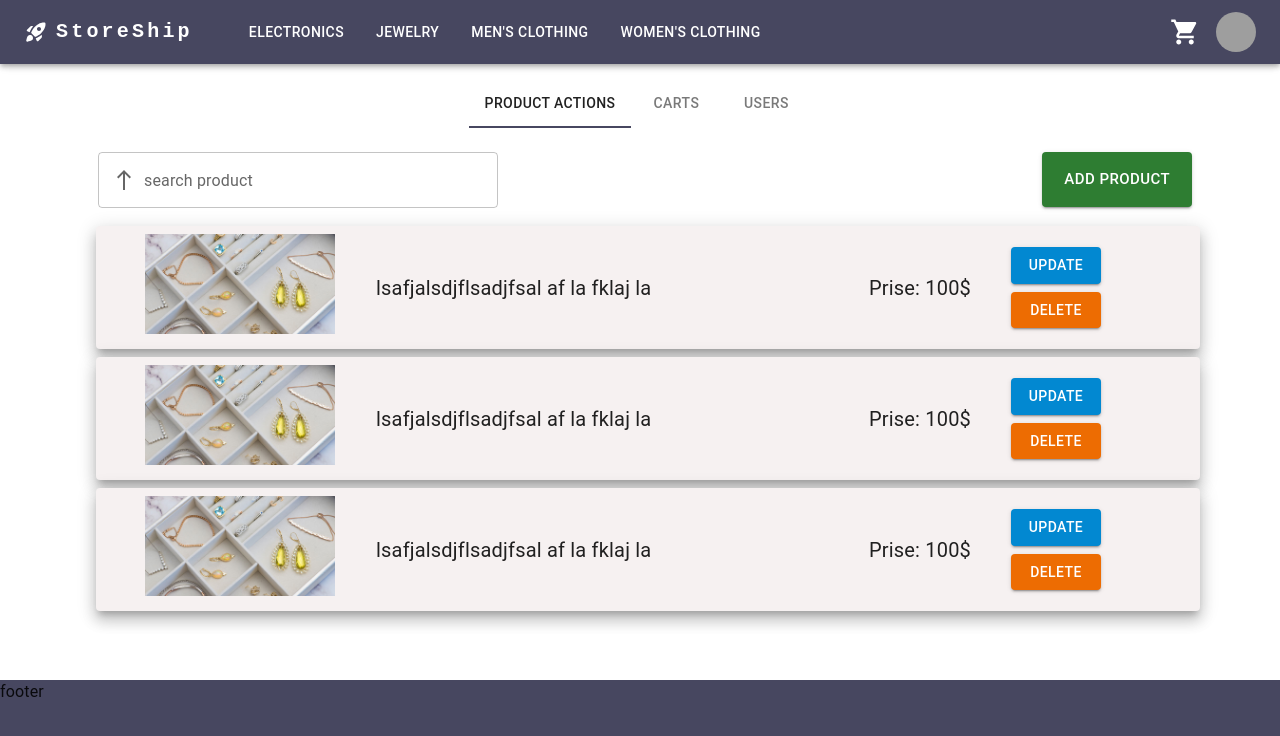
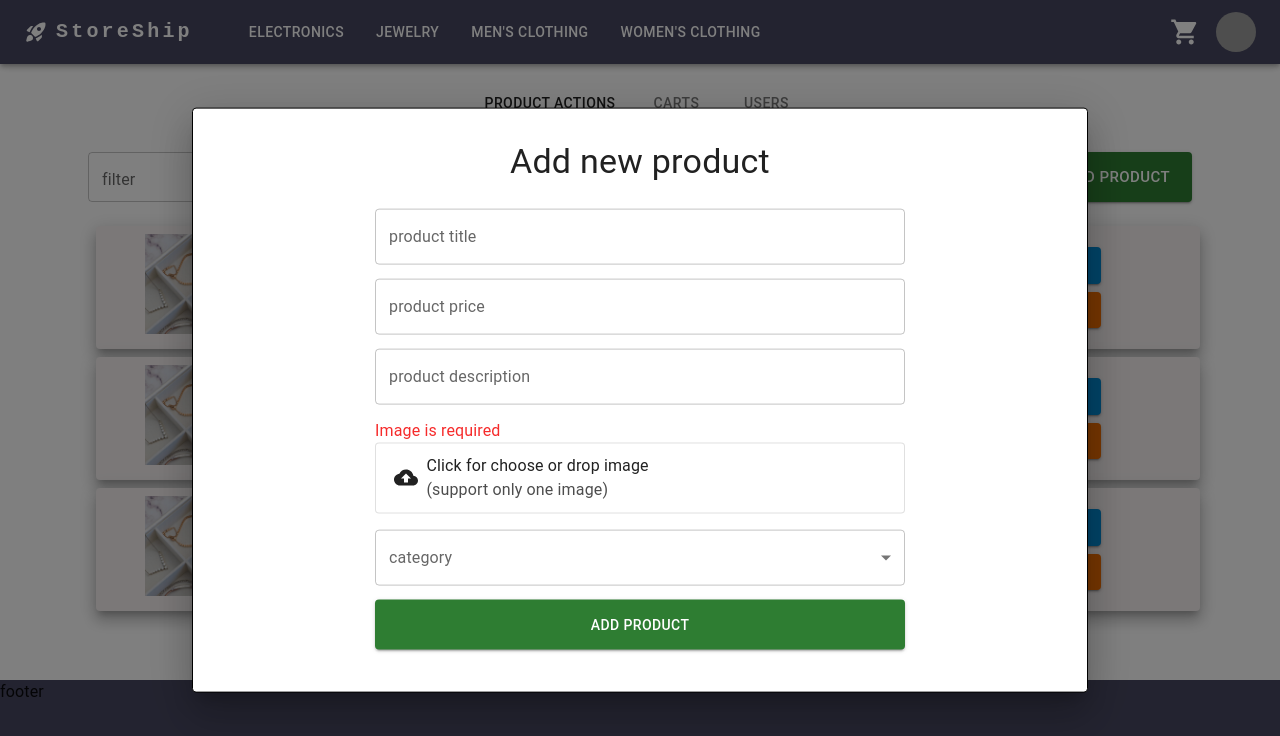
Before and after one commit to SmorzhaniukCinis/storeship, a React (Create React App) app: page /admin in a window 1280 px wide. Shown: the top 736 px of the page. Built offline with nearby package versions, Linux system fonts and the light colour scheme; grey boxes are pictures that could not be loaded.

Commit message:
work with add new product modal

```diff
--- a/package.json
+++ b/package.json
@@ -22,6 +22,7 @@
     "match-sorter": "^6.3.1",
     "react": "^18.2.0",
     "react-dom": "^18.2.0",
+    "react-dropzone": "^14.2.3",
     "react-hook-form": "^7.39.4",
     "react-redux": "^8.0.5",
     "react-router-dom": "^6.4.3",
--- /dev/null
+++ b/src/components/AdminPanel/AddProductPanel.tsx
@@ -0,0 +1,43 @@
+import React from 'react';
+import Backdrop from '@mui/material/Backdrop';
+import Modal from '@mui/material/Modal';
+import Fade from '@mui/material/Fade';
+import Button from '@mui/material/Button';
+import Typography from '@mui/material/Typography';
+import {Paper} from "@mui/material";
+import {NewProductModal} from "./NewProductModal";
+
+
+export const AddProductPanel = () => {
+
+    const [open, setOpen] = React.useState(true);
+    const openProductModal = () => setOpen(true);
+    const closeProductModal = () => setOpen(false);
+
+
+    return (
+        <>
+            <Button onClick={openProductModal}
+                    sx={{mb: 1, height: 50}}
+                    size='large'
+                    variant='contained'
+                    color={'success'}
+            >
+                add product
+            </Button>
+            <Modal
+                aria-labelledby="transition-modal-title"
+                aria-describedby="transition-modal-description"
+                open={open}
+                onClose={closeProductModal}
+                closeAfterTransition
+            >
+                <Fade in={open}>
+                    <div>
+                        <NewProductModal/>
+                    </div>
+                </Fade>
+            </Modal>
+        </>
+    );
+};
--- a/src/components/AdminPanel/AdminProductsActions.tsx
+++ b/src/components/AdminPanel/AdminProductsActions.tsx
@@ -3,22 +3,18 @@ import Button from "@mui/material/Button";
 import {FormControl, InputLabel, OutlinedInput} from "@mui/material";
 import Box from "@mui/material/Box";
 import NorthIcon from "@mui/icons-material/North";
+import {SortBar} from "./SortBar";
+import SearchIcon from '@mui/icons-material/Search';
+import {AdminSearchField} from "./AdminSearchField";
+import {AddProductPanel} from "./AddProductPanel";
 
 export const AdminProductsActions = () => {
+
     return (
         <Box sx={{width: '100%', display: {xs: 'block', md: 'flex'}, justifyContent: 'space-between'}}>
-            <FormControl sx={{m: '0 10px 10px 10px', width: {xs: 200, md: 400}}}>
-                <InputLabel htmlFor="outlined-adornment-amount">
-                    <NorthIcon sx={{mr: 1}}/>
-                    <span style={{position: 'relative', bottom: 6}}>search product</span>
-                </InputLabel>
-                <OutlinedInput
-                    id="outlined-adornment-amount"
-                    label='________________'
-                />
-            </FormControl>
-
-            <Button sx={{mb: 1, height: 55}} size='large' variant='contained' color={'success'}>add product</Button>
+            <SortBar/>
+            <AdminSearchField/>
+            <AddProductPanel/>
         </Box>
     );
 };
--- /dev/null
+++ b/src/components/AdminPanel/AdminSearchField.tsx
@@ -0,0 +1,20 @@
+import React from 'react';
+import {FormControl, InputLabel, OutlinedInput} from "@mui/material";
+import SearchIcon from "@mui/icons-material/Search";
+
+export const AdminSearchField = () => {
+    return (
+        <FormControl sx={{m: {md: '0 10px 15px 10px', xs: '0 0 10px 0'}, width: {xs: '100%', md: 400}}}>
+            <InputLabel htmlFor="outlined-adornment-amount">
+                <SearchIcon sx={{mr: 1}}/>
+                <span style={{position: 'relative', bottom: 8}}>search product</span>
+            </InputLabel>
+            <OutlinedInput
+                size='small'
+                sx={{height: 50}}
+                id="outlined-adornment-amount"
+                label='________________'
+            />
+        </FormControl>
+    );
+};
--- /dev/null
+++ b/src/components/AdminPanel/AdminUserItem.tsx
@@ -0,0 +1,31 @@
+import React from 'react';
+import Grid from "@mui/material/Unstable_Grid2";
+import Typography from "@mui/material/Typography";
+import {Paper} from "@mui/material";
+
+export const AdminUserItem = () => {
+    return (
+        <Paper elevation={10} sx={{display: 'flex', p: '16px 50px', mb: 1, cursor: 'pointer'}}>
+            <Grid container columns={12} width='100%'>
+                <Grid md={4} xs={12} display='flex' justifyContent={{md: 'normal', xs: 'space-around'}}>
+                    <Typography sx={{fontSize: 30,}}>
+                        username
+                    </Typography>
+                </Grid>
+                <Grid md={8}
+                      xs={12}
+                      display='flex'
+                      alignItems='center'
+                      justifyContent={{md: 'normal', xs: 'space-around'}}
+                >
+                    <Typography sx={{fontSize: {md: 25, xs: 18}, opacity: '70%', mr: {md: 2, xs: 0}}}>
+                        name
+                    </Typography>
+                    <Typography sx={{fontSize: {md: 25, xs: 18}, opacity: '70%'}}>
+                        lastname
+                    </Typography>
+                </Grid>
+            </Grid>
+        </Paper>
+    );
+};
--- a/src/components/AdminPanel/AdminUserList.tsx
+++ b/src/components/AdminPanel/AdminUserList.tsx
@@ -3,32 +3,20 @@ import Box from "@mui/material/Box";
 import {Paper} from "@mui/material";
 import Typography from "@mui/material/Typography";
 import Grid from "@mui/material/Unstable_Grid2";
+import {SortBar} from "./SortBar";
+import {AdminUserItem} from "./AdminUserItem";
+import {AdminSearchField} from "./AdminSearchField";
 
 export const AdminUserList = () => {
     return (
         <Box sx={{p: {md: '0 10%', xs: 0}}}>
-            <Paper elevation={10} sx={{display: 'flex', p: '16px 50px'}}>
-                <Grid container columns={12} width='100%'>
-                    <Grid md={4} xs={12} display='flex' justifyContent={{md: 'normal', xs: 'space-around'}}>
-                        <Typography sx={{fontSize: 30,}}>
-                            username
-                        </Typography>
-                    </Grid>
-                    <Grid md={8}
-                          xs={12}
-                          display='flex'
-                          alignItems='center'
-                          justifyContent={{md: 'normal', xs: 'space-around'}}
-                    >
-                        <Typography sx={{fontSize: {md: 25, xs: 18}, opacity: '70%', mr: {md: 2, xs: 0}}}>
-                            name
-                        </Typography>
-                        <Typography sx={{fontSize: {md: 25, xs: 18}, opacity: '70%'}}>
-                            lastname
-                        </Typography>
-                    </Grid>
-                </Grid>
-            </Paper>
+            <Box display={{md: 'flex', xs: 'block'}} justifyContent='space-between' alignItems='center'>
+                <SortBar/>
+                <AdminSearchField/>
+            </Box>
+            <AdminUserItem/>
+            <AdminUserItem/>
+
         </Box>
     );
 };
--- /dev/null
+++ b/src/components/AdminPanel/NewProductModal.tsx
@@ -0,0 +1,73 @@
+import React from 'react';
+import {FormControl, InputLabel, Paper, Select, SelectChangeEvent, TextField} from "@mui/material";
+import Typography from "@mui/material/Typography";
+import Fade from "@mui/material/Fade";
+import {useForm} from "react-hook-form";
+import {newProduct} from "../../API/types/productsType";
+import Box from "@mui/material/Box";
+import Button from "@mui/material/Button";
+import MenuItem from "@mui/material/MenuItem";
+import Dropzone from "react-dropzone";
+import {SelectProductImage} from "./SelectProductImage";
+
+
+const style = {
+    position: 'absolute' as 'absolute',
+    top: '50%',
+    left: '50%',
+    transform: 'translate(-50%, -50%)',
+    minWidth: {md: '70%', xs: '90%'},
+    bgcolor: 'background.paper',
+    border: '1px solid #000',
+    boxShadow: 24,
+    p: 4,
+};
+
+
+const categories = [ "electronics", "jewelery", "men's clothing", "women's clothing"]
+
+export const NewProductModal = () => {
+
+    const {control, register, handleSubmit, formState: {errors}} = useForm<newProduct>();
+    const onSubmit = handleSubmit(data => console.log(data));
+
+    const [age, setAge] = React.useState('');
+
+    const handleChange = (event: SelectChangeEvent) => {
+        setAge(event.target.value as string);
+    };
+
+
+    return (
+
+        <Paper sx={style}>
+            <Typography variant='h4' textAlign='center' sx={{mb: 2}}>
+                Add new product
+            </Typography>
+            <form onSubmit={onSubmit}>
+                <Box sx={{display: 'flex', flexDirection: 'column', padding: {md: '10px 150px', xs: 0}}}>
+                    <TextField label='product title' sx={{height: 70}}  {...register("title", {required: true})} />
+                    <TextField label='product price' sx={{height: 70}} type='number'  {...register("price", {required: true})} />
+                    <TextField label='product description' sx={{height: 70}}  {...register("description", {required: true})} />
+
+                    <SelectProductImage control={control} name='files'/>
+
+                    <FormControl fullWidth sx={{height: 70}} >
+                        <InputLabel id="demo-simple-select-label">category</InputLabel>
+                        <Select
+                            {...register("category", {required: true})}
+                            labelId="demo-simple-select-label"
+                            id="demo-simple-select"
+                            value={age}
+                            label="category"
+                            onChange={handleChange}
+                        >
+                            {categories.map(category => <MenuItem key={category} value={category}>{category}</MenuItem>)}
+                        </Select>
+                    </FormControl>
+                    <Button sx={{height: 50}} type="submit" variant='contained' color='success'>add product</Button>
+                </Box>
+            </form>
+        </Paper>
+    );
+};
--- /dev/null
+++ b/src/components/AdminPanel/SelectProductImage.tsx
@@ -0,0 +1,56 @@
+import React from 'react';
+import {Controller} from "react-hook-form";
+import Dropzone from "react-dropzone";
+import {List, ListItem, ListItemIcon, ListItemText, Paper, Typography, Box} from "@mui/material";
+import {CloudUpload, InsertDriveFile} from "@mui/icons-material";
+
+type props = {
+    control: any
+    name: string
+}
+
+export const SelectProductImage: React.FC<props> = ({control, name}: props) => {
+
+    // @ts-ignore
+    return (
+
+        <Controller
+            control={control}
+            name={name}
+            render={({field: {onChange, onBlur, value, name, ref}}) => <>
+
+                <Typography sx={{color: '#f62b2b'}}>Image is required</Typography>
+                {/*@ts-ignore*/}
+                <Dropzone inputRef={ref} onDrop={onChange}>
+                    {
+                        ({getRootProps, getInputProps}) => (
+                            <>
+
+                                <Paper sx={{p: 1.3, display: 'flex', alignItems: 'center'}} variant={"outlined"} {...getRootProps()}>
+                                    <CloudUpload sx={{m:1}}/>
+                                    <input {...getInputProps()} name={name} onBlur={onBlur}/>
+                                    <Box>
+                                        <Typography>Click for choose or drop image</Typography>
+                                        <Typography sx={{opacity: '80%'}}>(support only one image)</Typography>
+                                    </Box>
+                                </Paper>
+                            </>
+                        )
+                    }
+                </Dropzone>
+                <List>
+
+                    {value?.map((f: any, index: number) => (
+                        <ListItem key={index}>
+                            <ListItemIcon>
+                                <InsertDriveFile/>
+                            </ListItemIcon>
+                            <ListItemText primary={f.name} secondary={f.size}/>
+                        </ListItem>
+                    ))}
+                </List>
+            </>
+            }
+        />
+    );
+}
--- a/src/index.module.css
+++ b/src/index.module.css
@@ -21,3 +21,6 @@ input[type=number]::-webkit-outer-spin-button {
   opacity: 0.7;
   padding-right: 5px;
 }
+.dropzone {
+  border: black 1px dashed ;
+}
```
Also changed, not shown: 2 other files (tests, documents, lock files or other folders).
